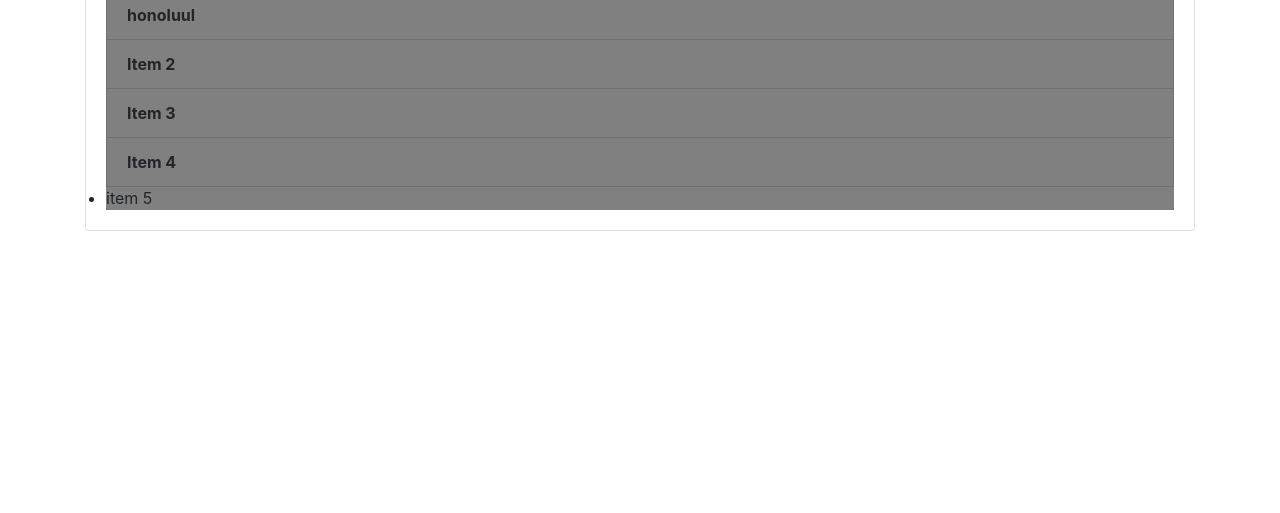
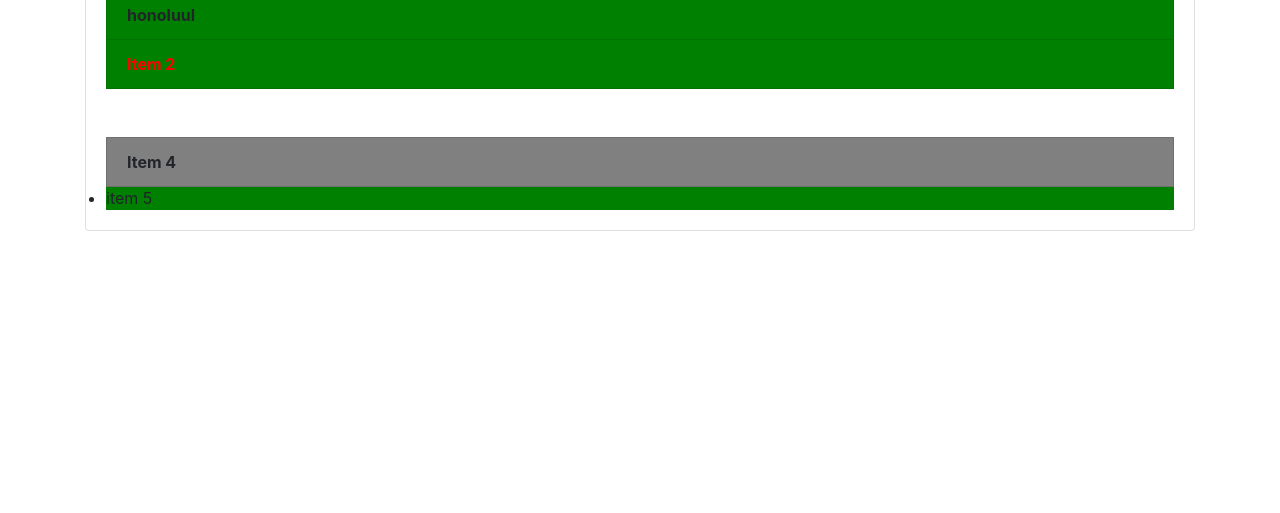
Before and after one commit to Abhisekh26/learning-dom, a plain HTML site: page index.html in a window 1280 px wide. Shown: the part 287-800 px from the top of the page. Drawn offline with nearby package versions, Linux system fonts and the light colour scheme.

Commit message:
query all selector

```diff
--- a/index.html
+++ b/index.html
@@ -33,5 +33,6 @@
   <!-- <script src="random.js"></script> -->
   <script src="random1.js"></script>
   <script src="random2.js"></script>
+  <script src="random4.js"></script>
 </body>
 </html>
--- /dev/null
+++ b/random4.js
@@ -0,0 +1,13 @@
+var x=document.querySelector('.list-group-item:nth-child(2)')
+x.style.backgroundColor="green"
+ var y=document.querySelector('.list-group-item:nth-child(3)')
+
+ y.style.visibility="hidden"
+
+ var odd=document.querySelectorAll('li:nth-child(odd)')
+ for(let i=0;i<odd.length;i++){
+    odd[i].style.backgroundColor="green"
+ }
+ var l=document.querySelectorAll('.list-group-item')
+
+ l[1].style.color= "red"
```
